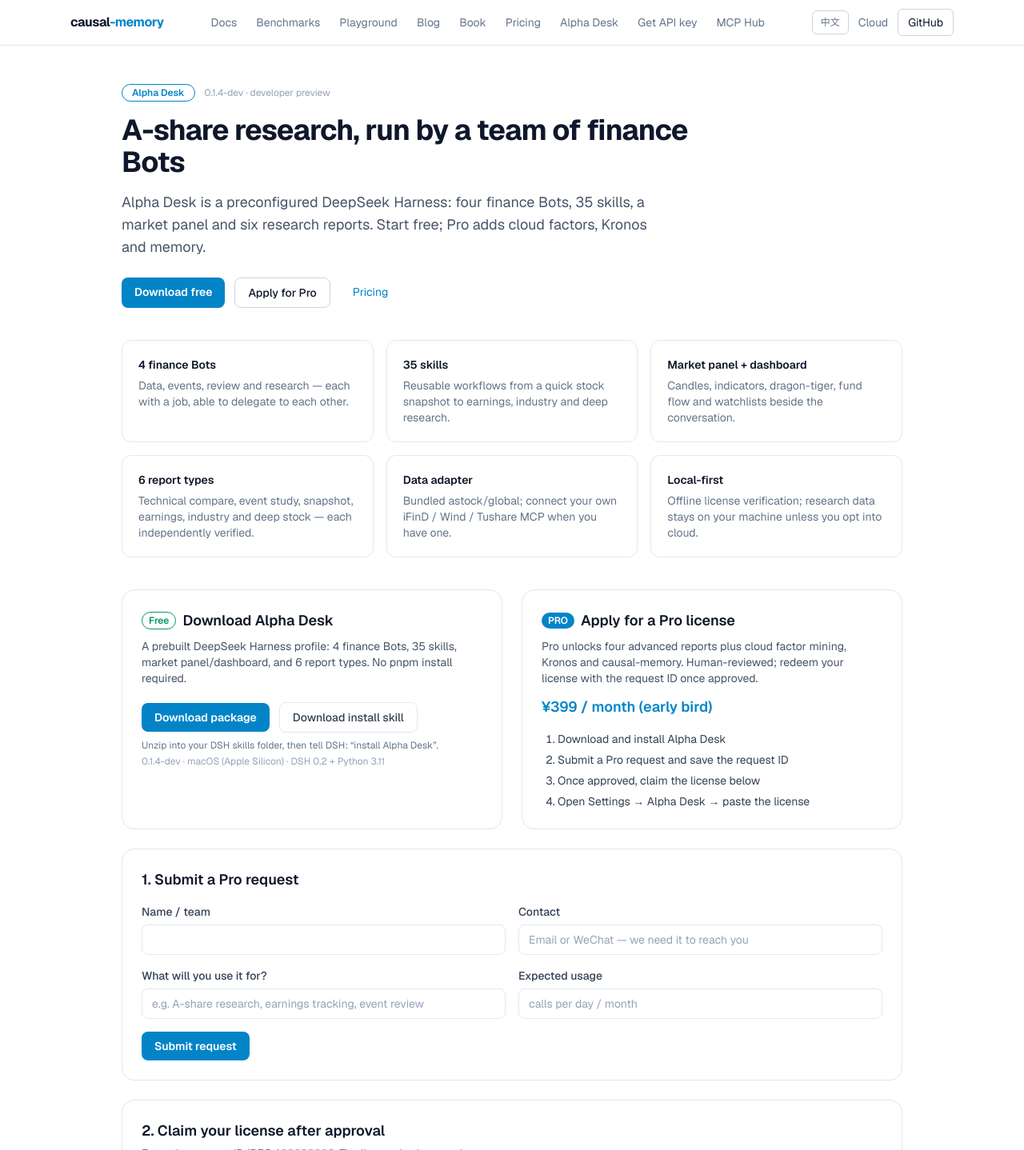
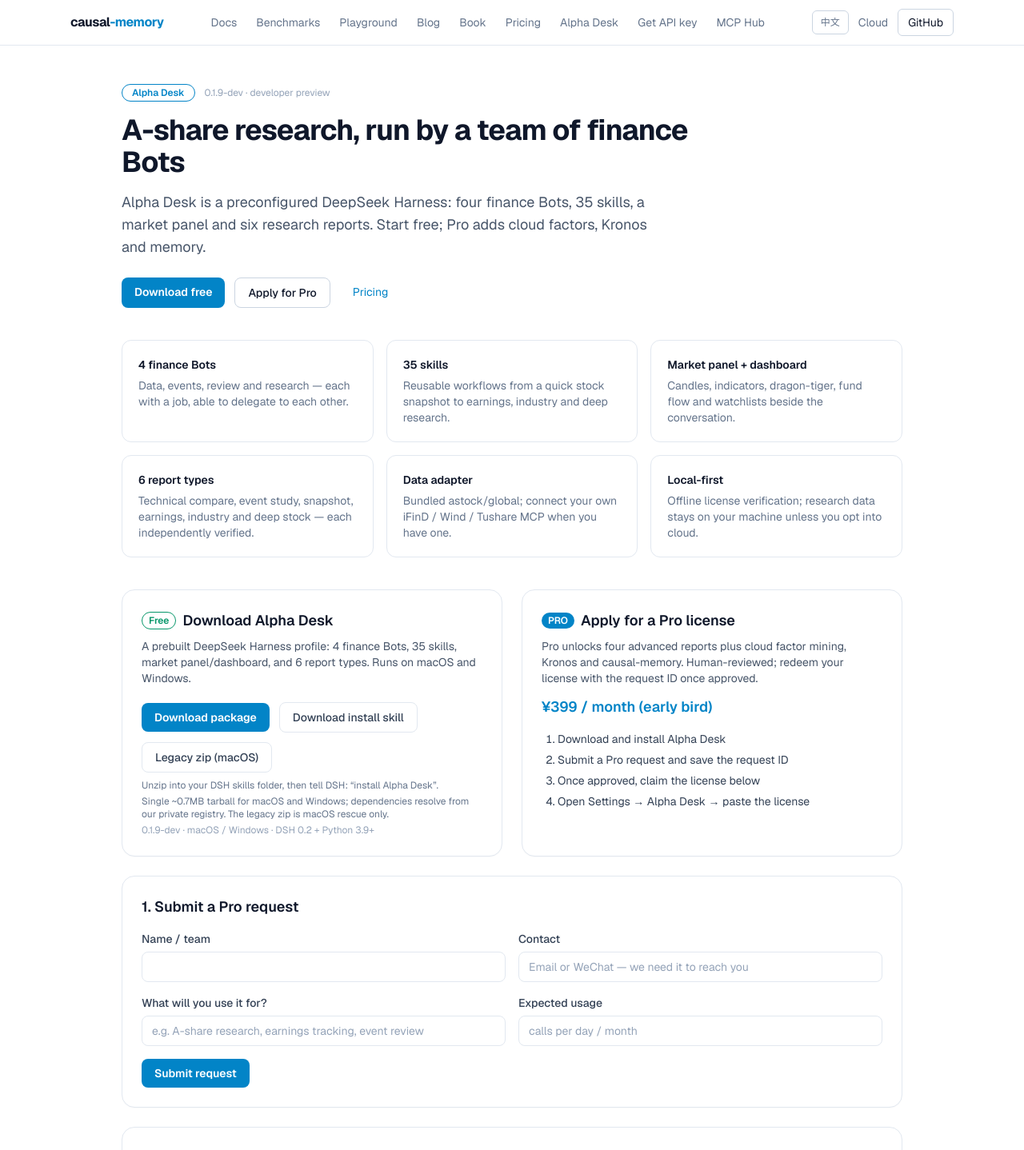
Before and after one commit to JingxuanC/causal-memory-website, a Next.js app: page /alpha-desk in a window 1280 px wide. Shown: the top 1438 px of the page at 80% size. Built offline with nearby package versions, Linux system fonts and the light colour scheme; no server answers.

Commit message:
feat(alpha-desk): 0.1.9 bundle install on macOS and Windows

```diff
--- a/src/app/alpha-desk/page.tsx
+++ b/src/app/alpha-desk/page.tsx
@@ -40,7 +40,7 @@
           <span className="rounded-full border border-[#0284c7] px-3 py-0.5 text-xs font-semibold text-[#0284c7]">
             Alpha Desk
           </span>
-          <span className="text-xs text-[#94a3b8]">0.1.4-dev · developer preview</span>
+          <span className="text-xs text-[#94a3b8]">0.1.9-dev · developer preview</span>
         </div>
         <h1 className="mt-4 max-w-3xl text-4xl font-bold tracking-tight text-[#0f172a]">
           {zh ? "把 A 股研究，交给一个金融 Bot 团队" : "A-share research, run by a team of finance Bots"}
--- /dev/null
+++ b/src/app/api/alpha-desk/bundle/route.ts
@@ -0,0 +1,33 @@
+import { createReadStream } from "node:fs";
+import { stat } from "node:fs/promises";
+import { basename, isAbsolute } from "node:path";
+import { Readable } from "node:stream";
+
+export const dynamic = "force-dynamic";
+
+export async function GET() {
+  const file = process.env.ALPHA_DESK_BUNDLE_PATH?.trim();
+  if (file && isAbsolute(file)) {
+    try {
+      const info = await stat(file);
+      if (info.isFile()) {
+        const name = process.env.ALPHA_DESK_BUNDLE_NAME?.trim() || basename(file);
+        const stream = Readable.toWeb(createReadStream(file)) as ReadableStream;
+        return new Response(stream, {
+          headers: {
+            "Content-Type": "application/gzip",
+            "Content-Length": String(info.size),
+            "Content-Disposition": `attachment; filename="${name.replace(/[^0-9A-Za-z._-]/g, "_")}"`,
+            "Cache-Control": "public, max-age=300",
+          },
+        });
+      }
+    } catch {
+      // fall through
+    }
+  }
+  return Response.json(
+    { error: "bundle_unavailable", hint: "bundle 暂时不可下载，请从 Alpha Desk release 获取。" },
+    { status: 503, headers: { "Cache-Control": "no-store" } },
+  );
+}
--- a/src/components/alpha-desk-client.tsx
+++ b/src/components/alpha-desk-client.tsx
@@ -9,11 +9,13 @@
     freeBadge: "免费",
     freeTitle: "下载 Alpha Desk",
     freeBody:
-      "预构建的 DeepSeek Harness profile：4 个金融 Bot、35 个技能、行情中心/仪表盘、6 种研究报告。安装不需要 pnpm。",
-    download: "下载安装包",
+      "预构建的 DeepSeek Harness profile：4 个金融 Bot、35 个技能、行情中心/仪表盘、6 种研究报告。支持 macOS 与 Windows。",
+    download: "下载安装包（Bundle）",
     downloadSkill: "下载安装 Skill",
     downloadSkillHint: "把 zip 解压到 DSH 的 skills 目录，然后对 DSH 说“安装 Alpha Desk”。",
-    version: "0.1.4-dev · macOS（Apple Silicon）· 需要 DSH 0.2 + Python 3.11",
+    downloadBundle: "旧版 zip（macOS）",
+    downloadBundleHint: "单包约 0.7MB，macOS / Windows 通用，安装时自动从私有 registry 取依赖。旧版 zip 仅 macOS 应急使用。",
+    version: "0.1.9-dev · macOS / Windows · 需要 DSH 0.2 + Python 3.9+",
     proBadge: "PRO",
     proTitle: "申请 Pro license",
     proBody:
@@ -51,11 +53,13 @@
     freeBadge: "Free",
     freeTitle: "Download Alpha Desk",
     freeBody:
-      "A prebuilt DeepSeek Harness profile: 4 finance Bots, 35 skills, market panel/dashboard, and 6 report types. No pnpm install required.",
+      "A prebuilt DeepSeek Harness profile: 4 finance Bots, 35 skills, market panel/dashboard, and 6 report types. Runs on macOS and Windows.",
     download: "Download package",
     downloadSkill: "Download install skill",
     downloadSkillHint: "Unzip into your DSH skills folder, then tell DSH: “install Alpha Desk”.",
-    version: "0.1.4-dev · macOS (Apple Silicon) · DSH 0.2 + Python 3.11",
+    downloadBundle: "Legacy zip (macOS)",
+    downloadBundleHint: "Single ~0.7MB tarball for macOS and Windows; dependencies resolve from our private registry. The legacy zip is macOS rescue only.",
+    version: "0.1.9-dev · macOS / Windows · DSH 0.2 + Python 3.9+",
     proBadge: "PRO",
     proTitle: "Apply for a Pro license",
     proBody:
@@ -231,14 +235,18 @@
           </div>
           <p className="mt-2 text-sm text-[#475569]">{t.freeBody}</p>
           <div className="mt-5 flex flex-wrap items-center gap-3">
-            <a href="/api/alpha-desk/download" className={cls.btn}>
+            <a href="/api/alpha-desk/bundle" className={cls.btn}>
               {t.download}
             </a>
             <a href="/api/alpha-desk/skill" className={cls.btnGhost}>
               {t.downloadSkill}
             </a>
+            <a href="/api/alpha-desk/download" className={cls.btnGhost}>
+              {t.downloadBundle}
+            </a>
           </div>
           <p className="mt-2 text-xs text-[#64748b]">{t.downloadSkillHint}</p>
+          <p className="mt-1 text-xs text-[#64748b]">{t.downloadBundleHint}</p>
           <p className="mt-1 text-xs text-[#94a3b8]">{t.version}</p>
         </section>
 
```
Also changed, not shown: 1 other file (tests, documents, lock files or other folders).
